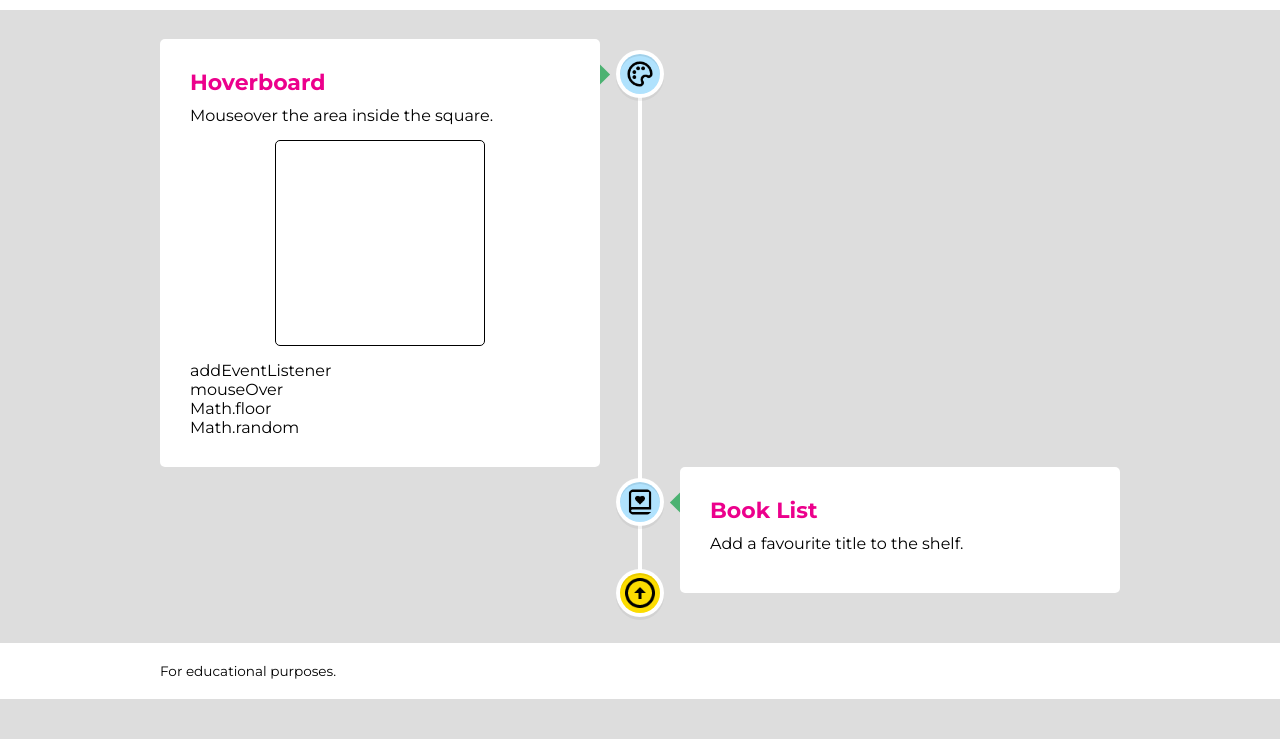
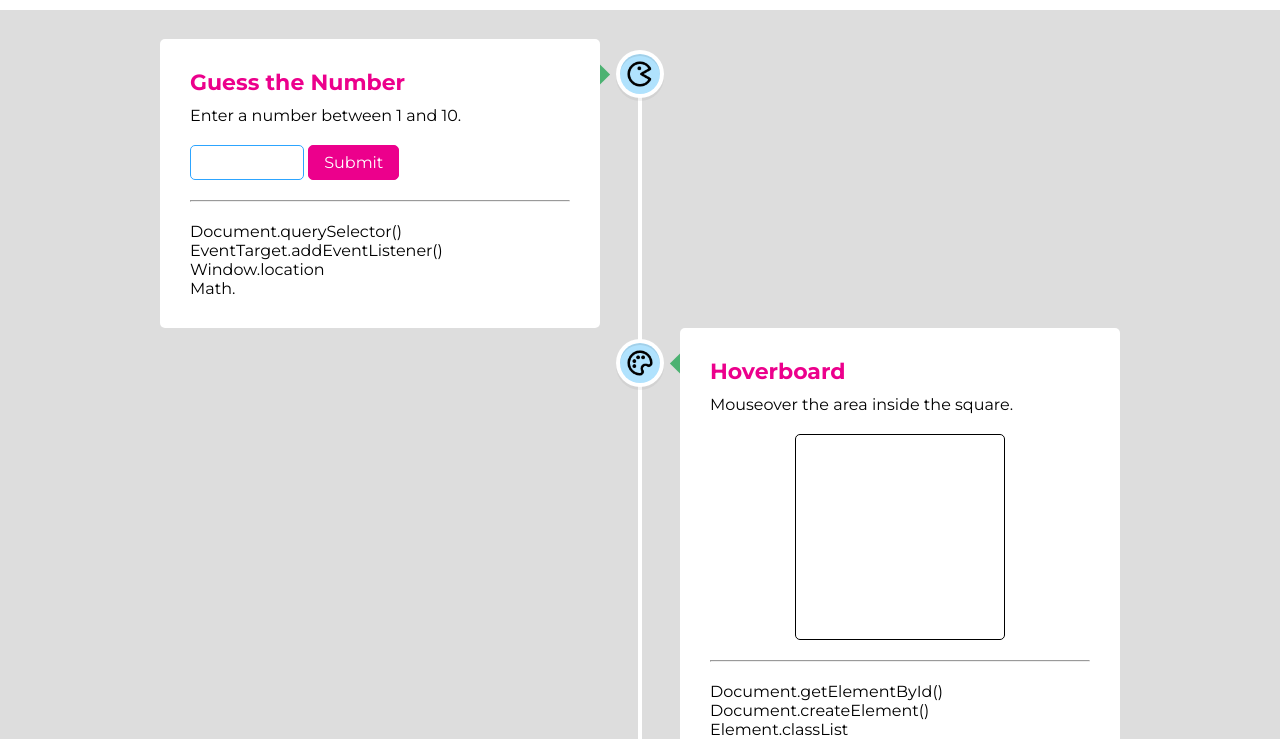
Before and after one commit to dana-eliz8bit/clg-javascript-project, a plain HTML site: page index.html in a window 1280 px wide. Shown: the part 61-800 px from the top of the page. Drawn offline with Linux system fonts and the light colour scheme.

Commit message:
Add number guesser. Add hoverboard.

```diff
--- a/css/main.css
+++ b/css/main.css
@@ -4,6 +4,7 @@
   box-sizing: border-box;
   margin: 0;
   padding: 0;
+  font-family: "Montserrat", "Roboto", Arial, sans-serif;
 }
 
 html {
@@ -12,7 +13,6 @@ html {
 
 body {
   background: #ddd;
-  font-family: "Montserrat", "Roboto", Arial, sans-serif;
 }
 
 ul,
@@ -143,13 +143,14 @@ footer {
 }
 
 .container section p {
-  margin: 10px 0;
+  margin-top: 10px;
 }
 
 .link-external-resource {
   display: flex;
   flex-direction: column;
   max-width: min-content;
+  margin-top: 20px;
 }
 
 .link-external-resource a {
@@ -217,6 +218,35 @@ footer {
 
 /* PROJECT STYLING */
 
+/* Number Guesser */
+
+#game {
+  margin: 20px 0;
+}
+
+#guess-input {
+  padding: 7px 15px;
+  border-radius: 5px;
+  border: 1px solid #2da5ff;
+  width: 30%;
+  font-size: 16px;
+}
+
+#guess-btn {
+  background: #ec008c;
+  color: #fff;
+  padding: 7px 15px;
+  border-radius: 5px;
+  border: 1px solid #ec008c;
+  outline: none;
+  font-size: 16px;
+  transition: all 0.3s ease;
+}
+
+#guess-btn:hover {
+  transform: scale(0.97);
+}
+
 /* Hoverboard */
 
 .container-hoverboard {
@@ -225,7 +255,7 @@ footer {
   justify-content: center;
   flex-wrap: wrap;
   max-width: 210px;
-  margin: 15px auto;
+  margin: 20px auto;
   padding: 2px;
   border: 1px solid #000;
   border-radius: 5px;
--- a/index.html
+++ b/index.html
@@ -27,7 +27,9 @@
               /></a>
             </li>
             <li>
-              <a href="#" target="_blank"
+              <a
+                href="https://github.com/dana-eliz8bit/clg-javascript-project"
+                target="_blank"
                 ><img
                   class="icon-header"
                   src="/images/code-alt-regular-24.png"
@@ -49,6 +51,51 @@
       </div>
       <div class="container odd">
         <section>
+          <img class="icon" src="/images/game-regular-24.png" alt="Game" />
+          <span class="title">Guess the Number</span>
+          <p>
+            Enter a number between <span class="min-num"></span> and
+            <span class="max-num"></span>.
+          </p>
+          <div id="game">
+            <input
+              type="number"
+              id="guess-input"
+              placehold="Enter your guess.."
+            />
+            <input type="submit" value="Submit" id="guess-btn" />
+            <p class="message"></p>
+          </div>
+          <hr>
+          <div class="link-external-resource">
+            <a
+              href="https://developer.mozilla.org/en-US/docs/Web/API/Document/querySelector"
+              target="_blank"
+            >
+              Document.querySelector()</a
+            >
+            <a
+              href="https://developer.mozilla.org/en-US/docs/Web/API/EventTarget/addEventListener"
+              target="_blank"
+            >
+              EventTarget.addEventListener()</a
+            >
+            <a
+              href="https://developer.mozilla.org/en-US/docs/Web/API/Window/location"
+              target="_blank"
+            >
+              Window.location</a
+            >
+            <a
+              href="https://developer.mozilla.org/en-US/docs/Web/JavaScript/Reference/Global_Objects/Math"
+              target="_blank"
+              >Math.</a
+            >
+          </div>
+        </section>
+      </div>
+      <div class="container even">
+        <section>
           <img
             class="icon"
             src="/images/palette-regular-24.png"
@@ -57,41 +104,39 @@
           <span class="title">Hoverboard</span>
           <p>Mouseover the area inside the square.</p>
           <div class="container-hoverboard" id="container-hoverboard"></div>
+          <hr>
           <div class="link-external-resource">
             <a
-              href="https://developer.mozilla.org/en-US/docs/Web/API/EventTarget/addEventListener"
+              href="https://developer.mozilla.org/en-US/docs/Web/API/Document/getElementById"
               target="_blank"
             >
-              addEventListener</a
+              Document.getElementById()</a
             >
             <a
-              href="https://developer.mozilla.org/en-US/docs/Web/API/Element/mouseover_event"
+              href="https://developer.mozilla.org/en-US/docs/Web/API/Document/createElement"
               target="_blank"
             >
-              mouseOver</a
+              Document.createElement()</a
             >
             <a
-              href="https://developer.mozilla.org/en-US/docs/Web/JavaScript/Reference/Global_Objects/Math/floor"
+              href="https://developer.mozilla.org/en-US/docs/Web/API/Element/classList"
               target="_blank"
-              >Math.floor</a
+            >
+              Element.classList</a
             >
             <a
-              href="https://developer.mozilla.org/en-US/docs/Web/JavaScript/Reference/Global_Objects/Math/random"
+              href="https://developer.mozilla.org/en-US/docs/Web/API/Node/appendChild"
               target="_blank"
-              >Math.random</a
+            >
+              Node.appendChild()</a
+            >
+            <a
+              href="https://developer.mozilla.org/en-US/docs/Web/API/MouseEvent"
+              target="_blank"
+            >
+              MouseEvent</a
             >
           </div>
-        </section>
-      </div>
-      <div class="container even">
-        <section>
-          <img
-            class="icon"
-            src="/images/book-heart-regular-24.png"
-            alt="Book"
-          />
-          <span class="title">Book List</span>
-          <p>Add a favourite title to the shelf.</p>
         </section>
       </div>
       <!-- <div class="container odd">
--- a/js/main.js
+++ b/js/main.js
@@ -20,7 +20,117 @@ window.addEventListener("scroll", () => {
   lastScroll = currentScroll;
 });
 
-// Project - Hoverboard
+// PROJECT - NUMBER GUESSER
+
+/*
+Game Function
+- Player must guess a number between a min and max
+- Player gets a certain amount of guesses
+- Notify player of guesses remaining
+- Notify player of correct answer if a loss
+- Let player choose to play again
+*/
+
+// Game Values
+let min = 1,
+  max = 10,
+  winningNum = getRandomNum(min, max),
+  guessesLeft = 3;
+
+// UI Elements
+const game = document.querySelector("#game"),
+  minNum = document.querySelector(".min-num"),
+  maxNum = document.querySelector(".max-num"),
+  guessBtn = document.querySelector("#guess-btn"),
+  guessInput = document.querySelector("#guess-input"),
+  message = document.querySelector(".message");
+
+// Assign UI Min & Max
+minNum.textContent = min;
+maxNum.textContent = max;
+
+// Play Again Event Listener
+game.addEventListener("mousedown", function (e) {
+  if (e.target.className === "play-again") {
+    window.location.reload();
+  }
+});
+
+// Listen for Guess
+guessBtn.addEventListener("click", function () {
+  // console.log(guessInput.value);
+  let guess = parseInt(guessInput.value);
+  console.log(guess);
+  // Validate
+  if (isNaN(guess) || guess < min || guess > max) {
+    setMessage(`Please enter a number between ${min} and ${max}`, "red");
+  }
+  // Check Guess Result
+  if (guess === winningNum) {
+    // Game Over, Won
+    // // Disable Input
+    // guessInput.disabled = true;
+    // // Change Border Color
+    // guessInput.style.borderColor = "green";
+    // // Set Win Message
+    // setMessage(`${winningNum} is correct, YOU WIN!`, "green");
+    gameOver(true, `${winningNum} is correct, YOU WIN!`);
+  } else {
+    // Wrong Number
+    guessesLeft -= 1;
+    if (guessesLeft === 0) {
+      // Game Over, Lost
+      // // Disable Input
+      // guessInput.disabled = true;
+      // // Change Border Color
+      // guessInput.style.borderColor = "red";
+      // // Set Win Message
+      // setMessage(
+      //   `Game Over, you lost. The correct answer was ${winningNum}.`,
+      //   "red"
+      // );
+      gameOver(false, `GAME OVER! The winner was ${winningNum}.`);
+    } else {
+      // Game Continues
+      // Change Border Color
+      guessInput.style.borderColor = "#2da5ff";
+      // Clear Input
+      guessInput.value = "";
+      setMessage(`WRONG! ${guessesLeft} out of 3 guesses left!`);
+    }
+  }
+});
+
+// Game Over
+function gameOver(won, msg) {
+  let color;
+  won === true ? (color = "#4cb272") : (color = "#f1592c");
+  // Disable Input
+  guessInput.disabled = true;
+  // Change Border Color
+  guessInput.style.borderColor = color;
+  // Change Text Color
+  message.style.color = color;
+  // Set Win Message
+  setMessage(msg);
+  // Play Again
+  guessBtn.value = "Play Again";
+  guessBtn.className += "play-again";
+}
+
+// Get Winning Number
+function getRandomNum(min, max) {
+  // console.log(Math.floor(Math.random() * (max - min + 1) + min));
+  return Math.floor(Math.random() * (max - min + 1) + min);
+}
+
+// Set Message
+function setMessage(msg, color) {
+  message.style.color = color;
+  message.textContent = msg;
+}
+
+// PROJECT - HOVERBOARD
 
 const container = document.getElementById("container-hoverboard");
 const colors = ["#2da5ff", "#10e595", "#fcdc00", "#ec008c", "#000"];
```
